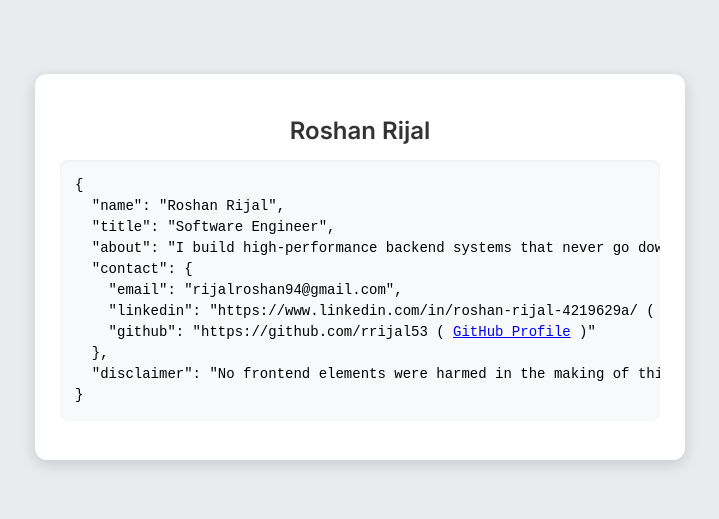
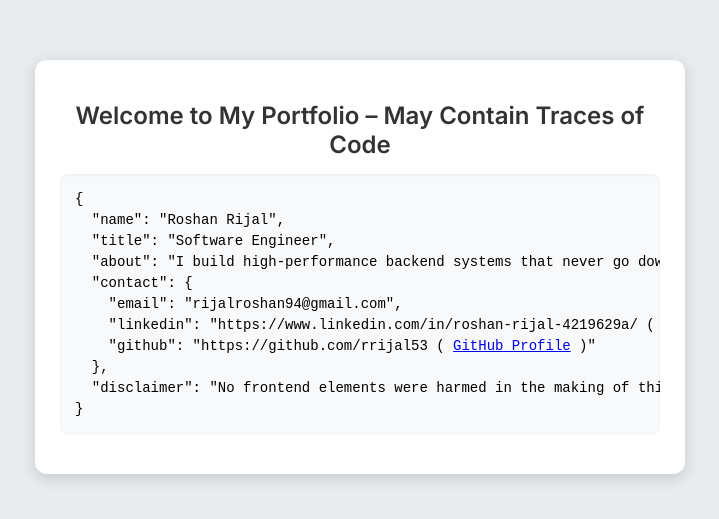
Before and after one commit to rrijal53/rrijal53.github.io, a plain HTML site: page index.html in a window 1280 px wide. Shown: the part 133-652 px from the top of the page, without its empty margins (280-999 px from the left). Drawn offline with Linux system fonts and the light colour scheme.

Commit message:
updated title

```diff
--- a/index.html
+++ b/index.html
@@ -3,12 +3,12 @@
 <head>
     <meta charset="UTF-8">
     <meta name="viewport" content="width=device-width, initial-scale=1.0">
-    <title>JSON View</title>
+    <title>Roshan rijal</title>
     <link rel="stylesheet" href="styles.css">
 </head>
 <body>
     <div class="container">
-        <h1>Roshan Rijal</h1>
+        <h1>Welcome to My Portfolio – May Contain Traces of Code</h1>
         <pre id="json-display"></pre>
     </div>
     <script src="script.js"></script>
```
